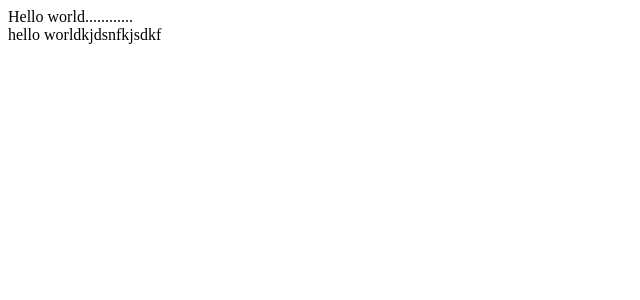
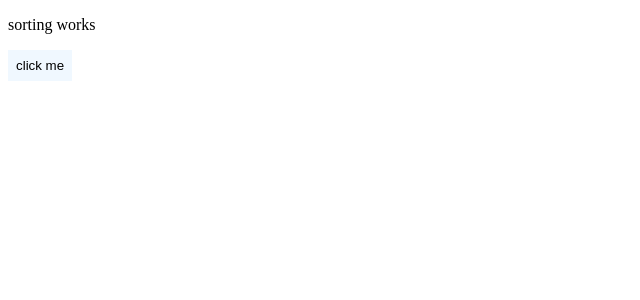
Before and after one commit to shahzaman900/angular_training, an Angular app: page / in a window 1280 px wide. Shown: the top 300 px of the page, without its empty margins (0-640 px from the left). Built offline with nearby package versions, Linux system fonts and the light colour scheme.

Commit message:
make button and implement click function on it and its working

```diff
--- a/src/app/app.component.html
+++ b/src/app/app.component.html
@@ -1,3 +1,2 @@
 <!DOCTYPE html>
-<div>Hello world............</div>
-<div>{{title}}</div>
+<app-sorting></app-sorting>
--- a/src/app/app.module.ts
+++ b/src/app/app.module.ts
@@ -3,10 +3,12 @@ import { BrowserModule } from '@angular/platform-browser';
 
 import { AppRoutingModule } from './app-routing.module';
 import { AppComponent } from './app.component';
+import { SortingComponent } from './sorting/sorting.component';
 
 @NgModule({
   declarations: [
-    AppComponent
+    AppComponent,
+    SortingComponent
   ],
   imports: [
     BrowserModule,
--- /dev/null
+++ b/src/app/sorting/sorting.component.html
@@ -0,0 +1,3 @@
+<!DOCTYPE html>
+<p>sorting works</p>
+<button (click)="sorting()">click me</button>
--- /dev/null
+++ b/src/app/sorting/sorting.component.scss
@@ -0,0 +1,6 @@
+button{
+  padding: 8px;
+  background-color: aliceblue;
+  border: 0px;
+  cursor: pointer;
+}
--- /dev/null
+++ b/src/app/sorting/sorting.component.ts
@@ -0,0 +1,14 @@
+import { Component } from '@angular/core';
+
+@Component({
+  selector: 'app-sorting',
+  templateUrl: './sorting.component.html',
+  styleUrls: ['./sorting.component.scss']
+})
+export class SortingComponent {
+
+  sorting() {
+    console.log("working");
+  }
+
+}
```
